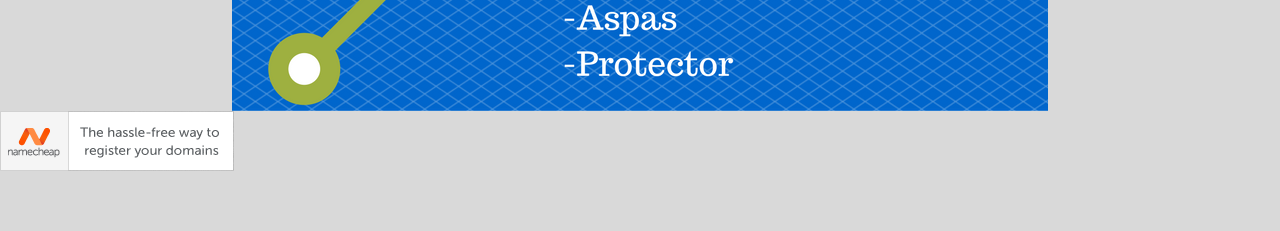
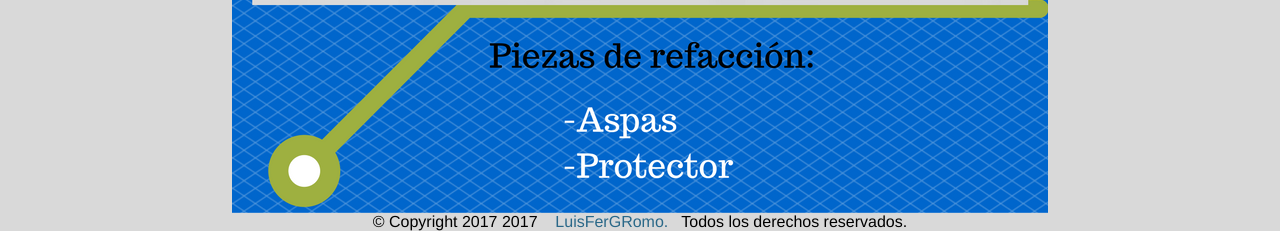
Before and after one commit to luisfergromo/luisfergromo.github.io, a PHP site: page / in a window 1280 px wide. Shown: the part 6000-6231 px from the top of the page. Before the commit the page ends 6171 px from the top, so only its background shows below. Run offline with PHP 8.4, Linux system fonts and the light colour scheme; some libraries are stand-ins or nearby versions.

Commit message:
image: talento comunidad

```diff
--- a/index.html
+++ b/index.html
@@ -14,14 +14,27 @@
 </head>
 
 <body>
+
 <div class="container_12" id="content">
+
+    <br/>
 	<!--<h1>LuisFerGRomo!</h1>-->
+
 	<div id="logo" align="center">
 		<!--<img src="images/Lfgromo%20(1).png" alt=""/>-->
 		<img src="images/Lfgromo%20(5).png" alt=""/>
 		<!--<img src="images/Lfgromo%20(2).png" alt=""/>-->
 	</div>
-	<!-- <h2>Este sitio se encuentra en mantenimiento...</h2> -->
+
+    <a href="http://talent-network.org/comunidades/">
+        <img src="images/Comunidad-de-Talento-h.png"  alt=""/>
+    </a>
+	<div class="CPMXBox">
+        <iframe src="http://talent-network.org/2017/04/18/luisfergromo/" width = "100%" height = "400px">
+	    </iframe>
+	</div>
+	</a>
+
     <div class="main">
             <div class="mcontent">
                 <div class="box mr20">
@@ -32,13 +45,18 @@
                     <br/>
 
                 </div>
-			<div id="box2" class="box mr20">
+                <div id="nameSpace" class="box mr20">
+                    <br>
+                    <br>
+                    <br>
+                    <a rel="nofollow" href="https://affiliate.namecheap.com/?affId=113858">
+                        <img src="images/234x60-1.gif" width="100%" height="150%" border="0" align="center" alt="Namecheap.com">
+                    </a>
                     <!--500 x 290px -->
-				<h2></h2>
+                    <!--<h2></h2>
                     <p></p>
-				<img alt="" src="images/workingDuck.gif" style="width:100%;height:100%;"/>
+                    <img alt="" src="images/workingDuck.gif" style="width:100%;height:100%;"/>-->
                 </div>
-
 
                 <div class="box2">
                     <h2>Síguenos</h2>
@@ -62,12 +80,16 @@
         <img src="images/5.png" alt=""/>
     </div>
 
-<div id="nameSpace">
-<a rel="nofollow" href="https://affiliate.namecheap.com/?affId=113858">
-    <img src="images/234x60-1.gif" width="234" height="60" border="0" align="bottom" alt="Namecheap.com">
-</a>
-
-
+    <div align="center" class="copyright-content">
+        <div class="copyright-notice">
+            <div>
+                © Copyright
+                <script>document.write(new Date().getFullYear());</script>
+                2017&nbsp;&nbsp;&nbsp;
+                <a href="http://www.luisfergromo.me" target="_blank">LuisFerGRomo.</a>
+                &nbsp; Todos los derechos reservados.
+            </div>
+        </div>
     </div>
 </body>
 </html>
--- a/tools/style.css
+++ b/tools/style.css
@@ -125,3 +125,18 @@ div#logo.resize{
     width: 60%;
     height: 60%;
 }
+.CPMXBox{
+    display: none;
+    width: 100%;
+}
+
+a:hover + .CPMXBox,.CPMXBox:hover{
+    display: block;
+    position: relative;
+    z-index: 100;
+}
+
+.copyright-content{
+    display: table;
+    width: 100%;
+}
```
Also changed, not shown: images/Comunidad-de-Talento-h.png (added). Lines whose indentation alone changed are shown as unchanged.
